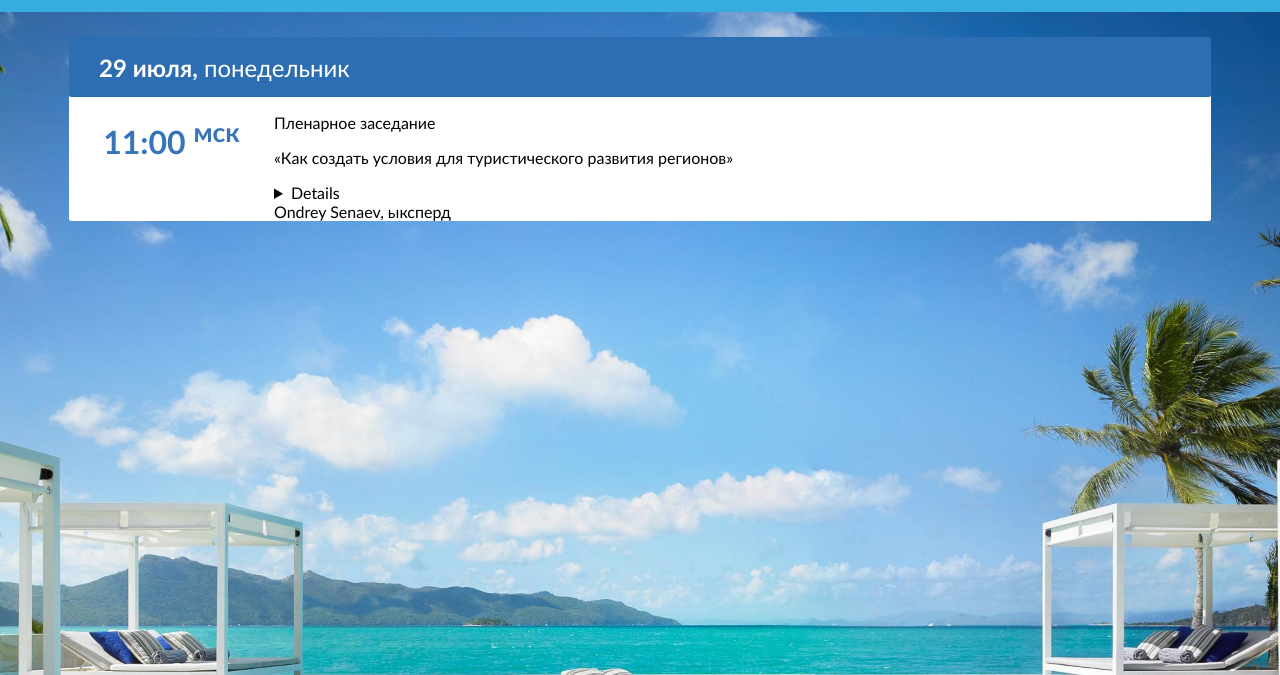
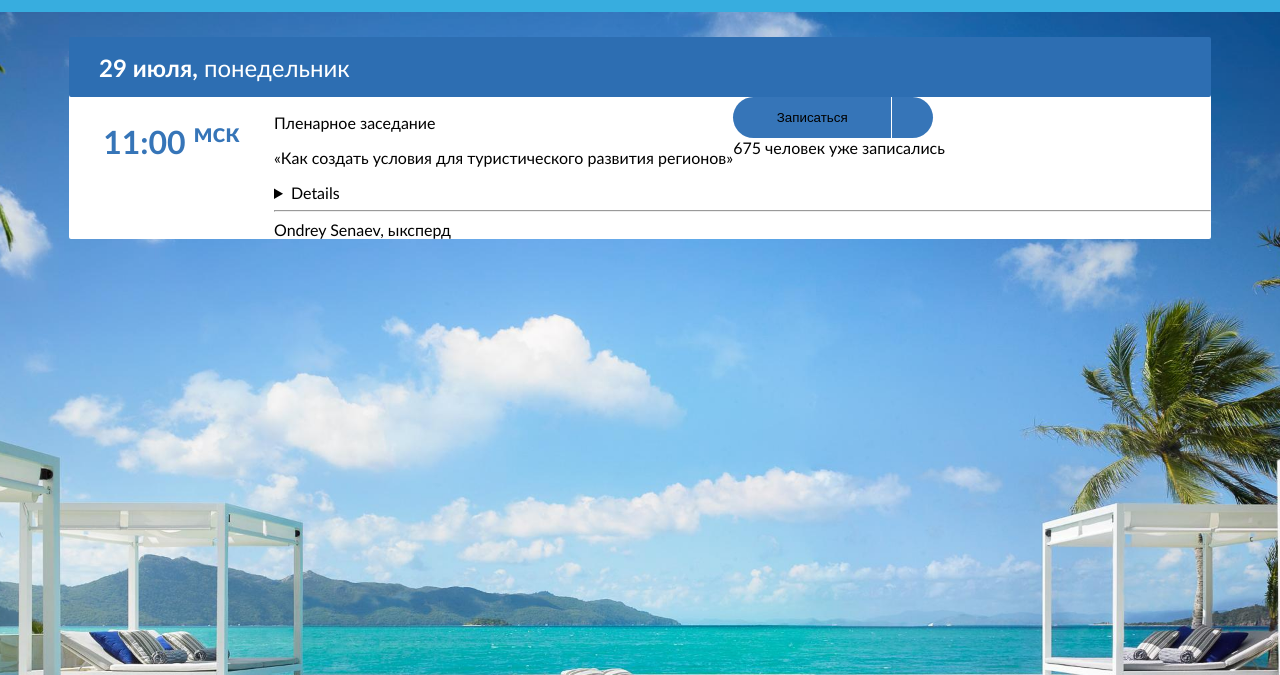
Before and after one commit to shevkate/awesome_landing, a website: page index.html in a window 1280 px wide. Shown: the part 125-800 px from the top of the page. Drawn offline with Linux system fonts and the light colour scheme.

Commit message:
button version

```diff
--- a/index.css
+++ b/index.css
@@ -130,3 +130,37 @@ section.date_topper > p
     padding: 19px 0;
     text-align: center;
 }
+
+button
+{
+    background-color: #3675b8;
+    width: 158px;
+    height: 41px;
+    border-width: 0;
+    border-radius: 20.5px 0 0 20.5px;
+}
+
+.action__button__status
+{
+    background-color: #3675b8;
+    width: 41px;
+    height: 41px;
+    margin-left: 1px;
+    border-radius: 0 50% 50% 0;
+}
+
+.action__button
+{
+    display: flex;
+}
+
+.topic__info
+{
+    display: flex;
+
+}
+
+section.topic__content
+{
+    width: 937px;
+}
--- a/index.html
+++ b/index.html
@@ -46,12 +46,21 @@
 
 
                         </section>
-                        <section class="topic__subscribe">
+                        <section class="action">
+                            <section class="action__button">
+                                <button>Записаться</button>
+                                <section class="action__button__status">
+                                </section>
+                            </section>
+
+                            <section class="action__description">
+                                675 человек уже записались
+                            </section>
 
 
                         </section>
                     </section>
-
+                    <hr>
                     <section class="topic__speakers">
                         Ondrey Senaev, ыксперд
                     </section>
```
